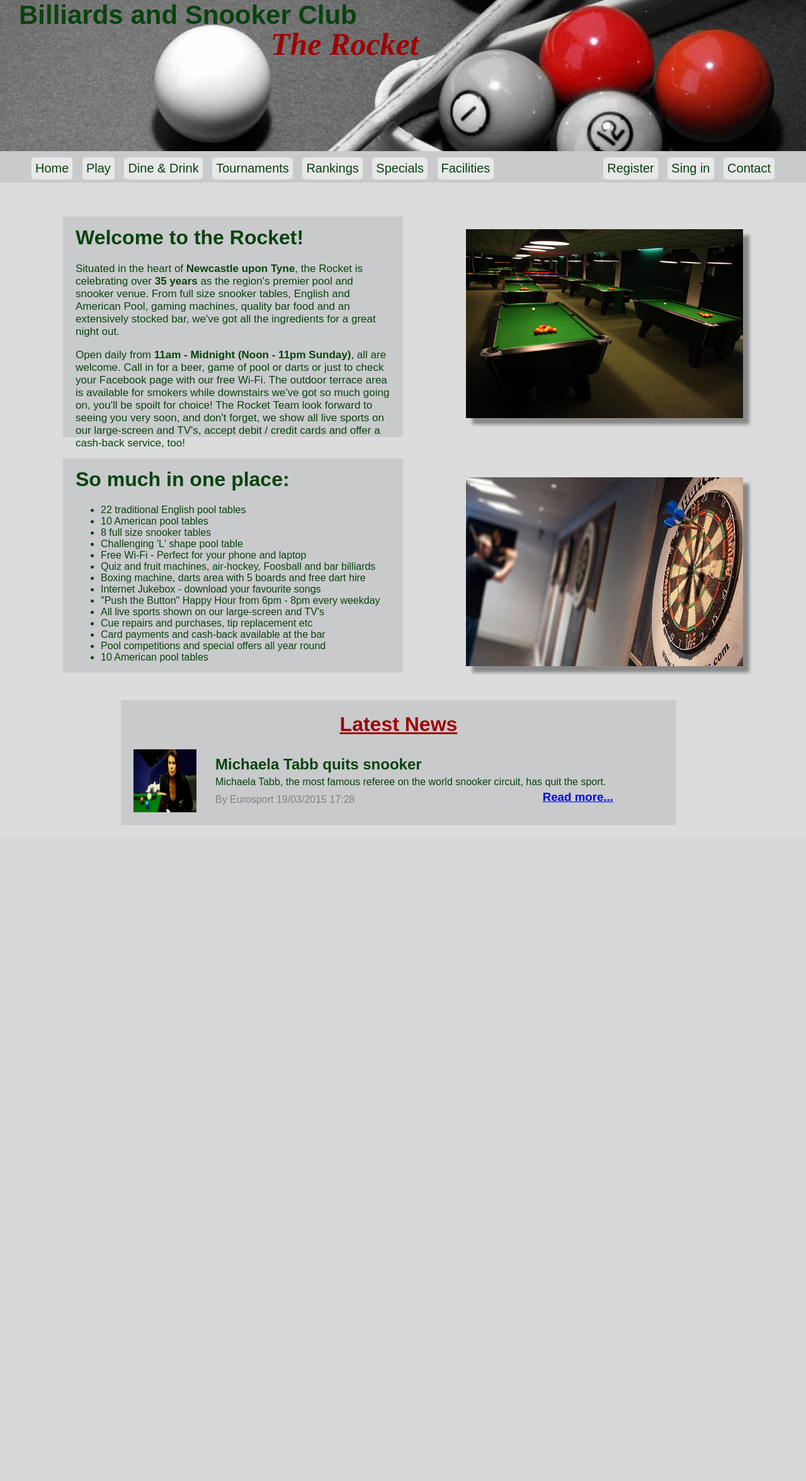
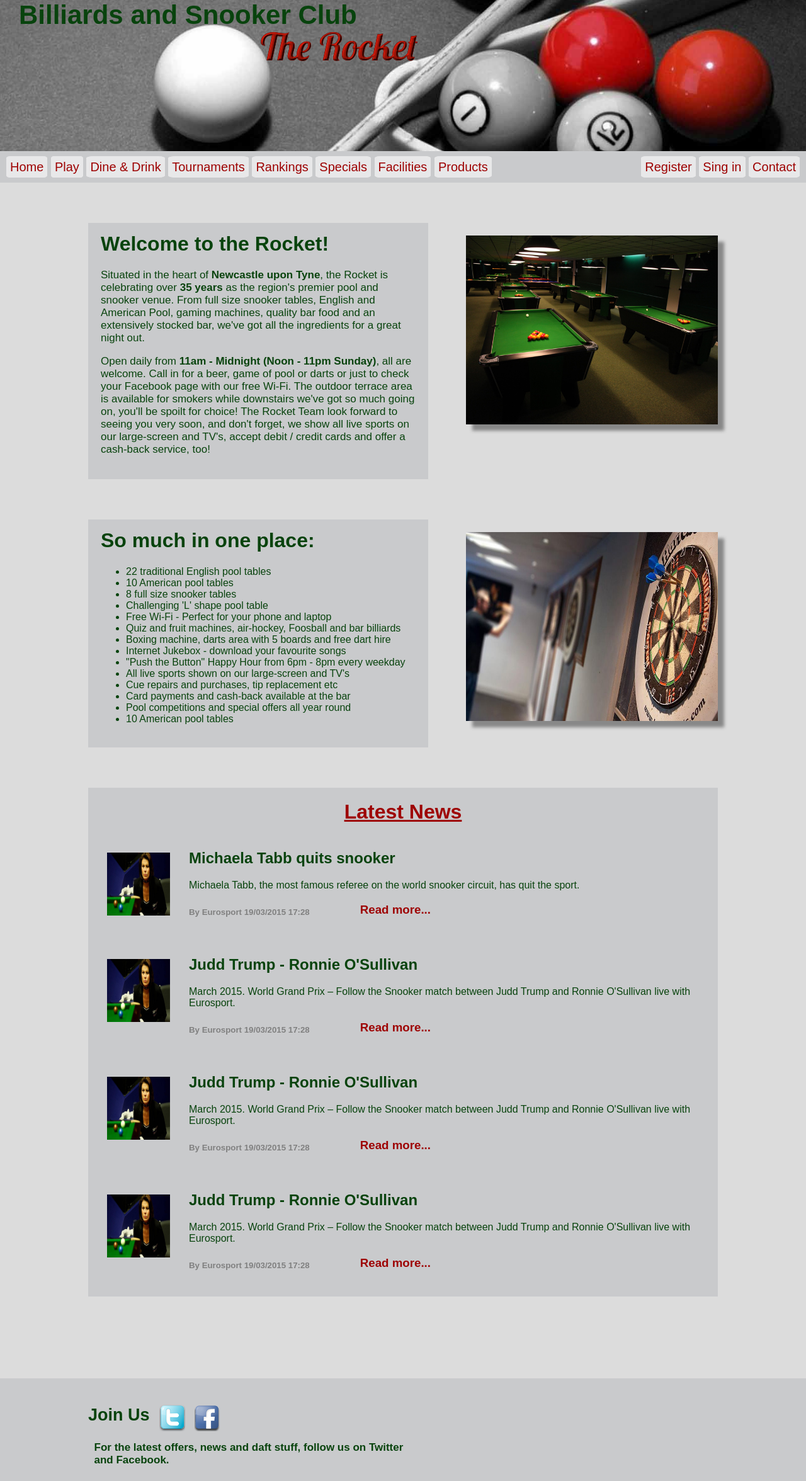
Before and after one commit to WebTehnologijeETF/TheRocket, a PHP site: the page made by The Rocket/public_html/index.html in a window 1280 px wide. Shown: the whole page at 63% size. Before the commit the page ends 1310 px from the top, so only its background shows below. Run offline with PHP 8.4, Linux system fonts and the light colour scheme.

Commit message:
Verzija 0.1

```diff
--- a/The Rocket/nbproject/private/private.xml
+++ b/The Rocket/nbproject/private/private.xml
@@ -5,6 +5,7 @@
         <group>
             <file>file:/home/azra/NetBeansProjects/The%20Rocket/public_html/style.css</file>
             <file>file:/home/azra/NetBeansProjects/The%20Rocket/public_html/index.html</file>
+            <file>file:/home/azra/NetBeansProjects/The%20Rocket/public_html/rankings.html</file>
         </group>
     </open-files>
 </project-private>
--- a/The Rocket/public_html/index.html
+++ b/The Rocket/public_html/index.html
@@ -7,45 +7,49 @@
 <html>
     <head>
         <link href="style.css" rel="stylesheet" type="text/css"/>
-        <title>TODO supply a title</title>
+        <title>The Rocket</title>
         <meta charset="UTF-8">
         <meta name="viewport" content="width=device-width, initial-scale=1.0">
 
 
     </head>
     <body>
-        <div class="wrapper">
-        <div id="header">
+
+        <div class="parentWrapper">
+        <div class="container">
+        <div class="header">
             <h1>Billiards and Snooker Club </h1>
-            <h2>The Rocket</h2>
+            <h2><img alt="Cover" src="The Rocket-images/coollogo_com-792718.png"/></h2>
             <!-- <img id="header-slika" src="The Rocket-images/images.jpg" />-->
+        </div>
         </div>
 
 
-        </div>
-        <div id="container0">
-         <div id="menu">
+        <div class="container">
+         <div class="menu">
 
              <ul id="prva">
-                 <li>Home</li>
-                 <li>Play</li>
-                 <li>Dine &amp; Drink</li>
-                 <li>Tournaments</li>
-                 <li>Rankings</li>
-                 <li>Specials</li>
-                 <li>Facilities</li>
+                 <li><a href="index.html">Home</a></li>
+                 <li><a href="index.html">Play</a></li>
+                 <li><a href="index.html">Dine &amp; Drink</a></li>
+                 <li><a href="index.html">Tournaments</a></li>
+                 <li><a href="rankings.html">Rankings</a></li>
+                 <li><a href="index.html">Specials</a></li>
+                 <li><a href="index.html">Facilities</a></li>
+                 <li><a href="index.html">Products</a></li>
              </ul>
 
              <ul id="druga">
-                 <li>Register</li>
-                 <li>Sing in</li>
-                 <li id="Contact">Contact</li>
+                 <li><a href="index.html">Register</a></li>
+                 <li><a href="index.html">Sing in</a></li>
+                 <li id="Contact"><a href="index.html">Contact</a></li>
              </ul>
         </div>
         </div>
-
-        <div id="container1">
-            <div id="tekst1">
+            <div class="content">
+        <div class="wrapper">
+        <div class="container">
+            <div class="tekst">
                 <h1>Welcome to the Rocket!</h1>
                 <p>Situated in the heart of <span>Newcastle upon Tyne</span>, the Rocket is celebrating over <span>35 years</span> as the region's premier pool and snooker venue. From full size snooker tables, English and American Pool, gaming machines, quality bar food and an extensively stocked bar, we've got all the ingredients for a great night out. </p>
 
@@ -53,17 +57,17 @@
 
             </div>
 
-            <div id="slika1">
+            <div class="slika">
                 <img alt="Pool img" src="The Rocket-images/pool01.jpg"/>
 
             </div>
 
         </div>
 
-        <div id="container2">
-            <div id="tekst2">
+        <div class="container">
+            <div class="tekst">
                 <h1>So much in one place:</h1>
-                <p>
+
                 <ul>
                     <li>22 traditional English pool tables</li>
                     <li>10 American pool tables</li>
@@ -81,10 +85,10 @@
                     <li>10 American pool tables</li>
 
                 </ul>
-            </p>
+
             </div>
 
-            <div id="slika2">
+            <div class="slika">
                 <img alt="Pool img" src="The Rocket-images/bd4cb797feab58b8a4eba6b0ca41bf28_f57.jpg"/>
 
             </div>
@@ -93,35 +97,106 @@
         </div>
 
 
-        <div id="container3">
-            <div id="tekst3">
+        <div class="container">
 
-            <h1>Latest News</h1>
+              <div class="tekst1">
+            <h1 id="LN">Latest News</h1>
 
-            <div id="tekst3p1">
+             <div class="tekst2">
+            <div class="slikica">
+                <img alt="tab" src="The Rocket-images/1439185-30780610-1600-900.jpg"/>
+            </div>
 
-                <img alt="tab" src="The Rocket-images/1439185-30780610-1600-900.jpg"/>
                 <h2>Michaela Tabb quits snooker</h2>
 
                 <p>Michaela Tabb, the most famous referee on the world snooker circuit, has quit the sport.</p>
 
-            <p class="shaded">By Eurosport 19/03/2015 17:28</p>
+                <h5 class="shaded">By Eurosport 19/03/2015 17:28</h5>
             <h3><a href="#">Read more...</a></h3>
+
+
+                </div>
+
+            <div class="tekst2">
+            <div class="slikica">
+                <img alt="tab" src="The Rocket-images/1439185-30780610-1600-900.jpg"/>
+            </div>
+
+            <h2>Judd Trump - Ronnie O'Sullivan</h2>
+            <p>March 2015. World Grand Prix – Follow the Snooker match between
+Judd Trump and Ronnie O'Sullivan live with Eurosport.</p>
+
+            <h5 class="shaded">By Eurosport 19/03/2015 17:28</h5>
+            <h3><a href="#">Read more...</a></h3>
+            </div>
+
+            <div class="tekst2">
+            <div class="slikica">
+                <img alt="tab" src="The Rocket-images/1439185-30780610-1600-900.jpg"/>
+            </div>
+
+            <h2>Judd Trump - Ronnie O'Sullivan</h2>
+            <p>March 2015. World Grand Prix – Follow the Snooker match between
+Judd Trump and Ronnie O'Sullivan live with Eurosport.</p>
+
+            <h5 class="shaded">By Eurosport 19/03/2015 17:28</h5>
+            <h3><a href="#">Read more...</a></h3>
+            </div>
+
+            <div class="tekst2">
+            <div class="slikica">
+                <img alt="tab" src="The Rocket-images/1439185-30780610-1600-900.jpg"/>
+            </div>
+
+            <h2>Judd Trump - Ronnie O'Sullivan</h2>
+            <p>March 2015. World Grand Prix – Follow the Snooker match between
+Judd Trump and Ronnie O'Sullivan live with Eurosport.</p>
+
+            <h5 class="shaded">By Eurosport 19/03/2015 17:28</h5>
+            <h3><a href="#">Read more...</a></h3>
+            </div>
+
+
+              </div>
+
+        </div>
 
 
             </div>
 
-            <!--<h2>Judd Trump - Ronnie O'Sullivan</h2>
-            <p>March 2015. World Grand Prix – Follow the Snooker match between
-Judd Trump and Ronnie O'Sullivan live with Eurosport.</p>
+            </div>
 
-            <p class="shaded">By Eurosport 19/03/2015 17:28</p>
-            <h3><a href="#">Read more...</a></h3>
-            </div> -->
+            <div class="parentFooter">
+            <div class="container">
+        <div class="footer">
 
+            <div class="FT">
+            <h2>Join Us</h2>
+            <img alt="twitter" src="The Rocket-images/twitter.png"/>
+            <img alt="facebook" src="The Rocket-images/facebook.png"/>
 
+            <div class="FT1">
+             <h4>For the latest offers, news and daft stuff, follow us on
+                    Twitter and Facebook. </h4></div>
+            </div>
+            <!--
+            <div class="FT2">
+
+                <h2>Find Us</h2>
+                <img  alt="map" src="The Rocket-images/map-2.png"/>
+
+                <div class="FT1">
+                <p>The Rocker Billiards and Snooker Club, Hadrian House,
+Higham Place,Newcastle upon Tyne, NE1 8AF
+Telephone: 0191 241 0660</p></div>
+
+            </div>
+           -->
         </div>
         </div>
+            </div>
+        </div>
+
 
     </body>
 </html>
--- a/The Rocket/public_html/style.css
+++ b/The Rocket/public_html/style.css
@@ -1,35 +1,60 @@
-.wrapper{
+body{
+    background-color:gainsboro;
+   margin:0;
+   padding:0;
+   display: inline-block;
+   font-family:fantasy;
+   height: 100%;
 
 
-
-   background-image: url('The Rocket-images/Snooker Wallpapers3.jpg');
+}
+.parentWrapper{
+    	min-height:100%;
+position:relative;
+}
+.content {
+padding:10px;
+padding-bottom:80px;
 
 
+}
+
+.parentFooter {
+width:100%;
+height: 0px;
+position:absolute;
+bottom:0;
+left:0;
+
+}
+.wrapper{
+     margin-left:auto;
+    margin-right:auto;
+    width:1000px;
+}
+
+.container{
+    width: 100%;
+     margin: 0 auto;
+     padding: 0 auto;
+     display: inline-block;
+}
+
+.header{
+  background-image: url('The Rocket-images/Snooker Wallpapers3.jpg');
   background-position: center center;
   background-repeat: no-repeat;
   background-size:cover;
   height:240px;
-  width:100%;
-
+  width: 100%;
   position: relative;
-  margin: 0;
-  padding:0;
-
+  margin: 0 auto;
+  padding:0 auto;
 
 
 }
-#header{
-    display: inline-block;
-    position: relative;
-}
-body{
-    background-color:gainsboro;
-   margin:0;
-   padding:0;
-}
-#header h1{
 
-    font-family:fantasy;
+.header h1{
     margin-left:30px;
     margin-top:0px;
     color:#08430d;
@@ -38,247 +63,259 @@
     font-size:42px;
 }
 
-#header h2{
-    color:#9e0303;
+.header h2{
 
-    font-family:fantasy solid;
-    font-size: 50px;
-    font-style:oblique;
-
-    margin:-35px 430px;
+    margin:-67px 365px;
+}
 
 
-}
-#container0{
+.menu{
+    background-color:#c9cacc;
+    height: 50px;
+    margin-top: 0px;
+
     width: 100%;
-     margin: 0 auto;
-     padding: 0 auto;
-
 
 }
-#menu{
-    display: inline-block;
-    background-color:#c9cacc;
-
-    height: 50px;
-    width: 100%;
-    color:white;
-    position:relative;
-    margin-top: 0px;
-
+.menu ul{
+    list-style-type: none;
+    color:#9e0303;
+    font-size:20px;
+    margin:5px;
+    margin-top: 9px;
+    padding: 5px;
 
 }
-#menu ul{
-    display: inline-block;
-    list-style-type: none;
-    color:#9e0303;
-    font-family:fantasy;
-    font-size:20px;
-    margin:0;
-
-
-}
-#menu ul li{
-    display:inline-block;
-
-    margin-top:10px;
-    margin-left: 0.5em;
-    margin-bottom: 10px;
+.menu ul li{
 
     padding:5px;
-
     border-radius: 10%;
     border: #e8e8e9 solid 1px;
     background-color: #e8e8e9;
-    color:#08430d;
+    display: inline;
+    margin: 0;
 }
-#druga #Contact{
+.menu #prva{
+  float:left;
 
-    margin-right: 50px;
+}
+.menu #druga{
+     float:right;
+}
 
 
 
-}
-#menu #druga{
-
-    margin: 0 auto;
-     padding: 0 auto;
-     float:right;
-
-}
-#menu #prva{
-    float:left;
-    margin: 0 auto;
-     padding: 0 auto;
-}
-
-#tekst1{
-     font-family:fantasy;
+.tekst{
+     position: relative;
      background-color:#c9cacc;
      width: 500px;
-     margin-left: 100px;
      padding:20px;
      padding-top:0px;
      margin-top:50px;
      margin-bottom:10px;
+
      display: inline-block;
      float:left;
-     height: 330px;
+     height: auto;
      color:#08430d;
 }
-#tekst1 p{
+.tekst p{
     font-size:17px;
 
 }
-#tekst1 h1{
+.tekst h1{
     margin-top:5px;
     padding-top:10px;
 }
-#tekst1  p span {
+.tekst  p span {
     font-weight: bold;
+  }
+
+
+
+.slika {
+
+    margin-top:70px;
+    display: inline-block;
+    position:relative;
+
+    float:right;
 
 }
-#container1{
-    display: inline-block;
-    margin: 0;
-    padding: 0;
-    width: 1000px;
-}
-#slika1 {
-
-    margin-top:70px;
-   margin-right: -180px;
-
-    display: inline-block;
-    position: relative;
-    float:right;
-}
-#slika1 img{
+.slika img{
     position:relative;
     height: 300px;
-    width: 440px;
+    width: 400px;
     box-shadow: 10px 10px 5px #888888;
 }
 
-#container2{
-    display: inline-block;
-    margin: 0;
-    padding: 0;
-    width: 1000px;
-}
-#tekst2{
-     font-family:fantasy;
-     background-color:#c9cacc;
-     width: 500px;
-     margin-left: 100px;
-     padding:20px;
-     padding-top:0px;
-     margin-top:20px;
-     margin-bottom:20px;
-     display: inline-block;
-     float:left;
-     height: 320px;
-     color:#08430d;
-}
-#tekst2 ul li{
-    font-size:16px;
-
-}
-#tekst2 ul{
-    margin-top:5px;
-     padding-top:5px;
-}
-#tekst2 h1{
-    margin-top:5px;
-    margin-bottom: 5px;
-    padding-top:10px;
-}
-
-#slika2 {
-
-    margin-top:50px;
-    margin-right: -180px;
-    display: inline-block;
-    position: relative;
-    float:right;
-}
-#slika2 img{
-    position:relative;
-    height: 300px;
-    width: 440px;
-    box-shadow: 10px 10px 5px #888888;
-}
-
-#tekst3{
-    font-family:fantasy;
-     background-color:#c9cacc;
 
 
-     padding:20px;
-     padding-top:0px;
-     margin-top:20px;
-     margin-bottom:20px;
 
 
-     height: auto;
+.tekst1{
+
+     background-color:#c9cacc;
+     width: 100%;
+     height:auto;
      color:#08430d;
      display: inline-block;
+     padding:0;
+     margin-top:50px;
+     margin-bottom:50px;
 }
-#tekst3 h1{
+#LN{
     text-decoration: underline;
     color:#9e0303;
     text-align: center;
     margin-top: 20px;
 }
-#tekst3p1 h2{
-    margin-top:5px;
-    margin-bottom: 5px;
-    padding-top:10px;
-    text-align: left;
+.tekst2 .slikica img{
+    position: relative;
+    display: inline-block;
+    margin:auto;
+     margin-top: 25px;
+    margin-left: 30px;
+    margin-right: 30px;
+    width: 100px;
+    height: 100px;
+    float:left;
+
+}
+
+.tekst2{
+    float:left;
+    margin-bottom:20px;
+   width: 100%;
 
 
 }
-#tekst3p1 img{
-    margin-top: 0px;
-    margin-right: 30px;
-    width: 100px;
-    height:100px;
-    float:left;
+.tekst2 p{
 
-    display: inline-block;
+
+
+    text-align: left;
+     width: 100%;
+
+
 }
-#tekst3p1 p{
-    margin-top: 0px;
+.tekst2 h3 a{
+    margin-left: 80px;
+}
 
-    display: inline-block;
-    margin-bottom: 10px;
-    text-align: left;
-}
-#tekst3p1 .shaded{
+.tekst2  .shaded{
    color:gray;
-   text-align: left;
+   margin-top: 10px;
    display: inline-block;
    float:left;
 }
-#tekst3p1 h3 {
-    text-align: left;
+a:link{
+  color:#9e0303;
+  text-decoration: none;
+}
+a:hover {
+    color:#f92e2e;
+}
+a:visited{
+    color:#08430d;
+}
 
-    margin-bottom: 20px;
-}
-#tekst3p1 h3 a{
-   float:right;
-   display: inline-block;
-   margin-top:-25px;
-   margin-right:80px;
-   padding: 0;
-}
-#container3{
-    width: 70%;
-     margin: 0 auto;
-     padding: 0 auto;
+
+.footer{
+   color:#08430d;
+
+  width:100%;
+
+  background-color:#c9cacc;
+
+
+  display: inline-block;
+
 
 
 }
+.FT{
+ margin-top: 20px;
+ margin-left: 140px;
+ margin-right: 20px;
+ font-size: 18px;
+  display: inline-block;
+}
+.FT h2{
+     float:left;
+}
+.FT img{
+    float:left;
+    margin-left: 15px;
+    margin-top: 20px;
+    display: inline-block;
+}
+.FT1{
+    position: relative;
+    width:400px;
+    margin-right: -50px;
+  display: inline;
+
+
+}
+.FT1 h4{
+
+    margin-left: 0px;
+    width:80%;
+    padding-right: 0px;
+    font-size: 17px;
+    margin-top: 0px;
+    margin-left: -200px;
+    margin-top: 80px;
+    float:left;
+    display: inline-block;
+}
+
+/*
+.FT2 {
+    float:right;
+    display: inline-block;
+    font-size: 20px;
+    padding: 0;
+    margin-top: 40px;
+    font-weight: bold;
+    position: fixed;
+    margin-right: 50px;
+
+    left: 10px;
+
+    width: 400px;
+    b
+
+}
+
+.FT2 h2{
+    float:right;
+    padding-top: 0;
+    margin-top: 0;
+   margin-right: 280px;
+     position: relative;
+    text-align: left;
+    display: inline-block;
+}
+
+
+.FT2 p{
+    font-size: 17px;
+    float:right;
+     position: relative;
+    margin-top: -5px;
+    display: inline-block;
+}
+.FT2 img{
+
+    margin-top: -60px;
+   float:right;
+    margin-right: 400px;
+     position: relative;
+     display: inline-block;
+}
+*/
 /*
     Created on : Mar 25, 2015, 2:29:43 PM
     Author     : azra
```
Also changed, not shown: The Rocket/public_html/rankings.html (added, +75 -0 lines), The Rocket/rankings.html (added, +16 -0 lines), The Rocket/public_html/The Rocket-images/coollogo_com-792718.png (added), The Rocket/public_html/The Rocket-images/facebook.png (added), The Rocket/public_html/The Rocket-images/map-2.png (added), The Rocket/public_html/The Rocket-images/twitter.png (added).
